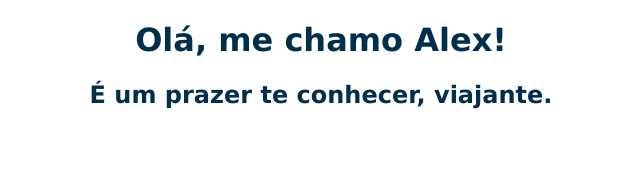
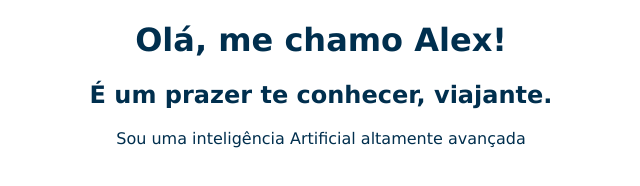
Before and after one commit to FernandoNakao/Projetos-de-teste, a plain HTML site: page Primeiro Projeto/index.html in a window 1280 px wide. Shown: the whole page, without its empty margins (319-959 px from the left). Drawn offline with Linux system fonts and the light colour scheme.

Commit message:
Update index.html

```diff
--- a/Primeiro Projeto/index.html
+++ b/Primeiro Projeto/index.html
@@ -10,6 +10,7 @@
 <body>
     <h1>Olá, me chamo Alex!</h1>
     <h2>É um prazer te conhecer, viajante.</h2>
+    <p>Sou uma inteligência Artificial altamente avançada</p>
 
 </body>
 </html>
```
